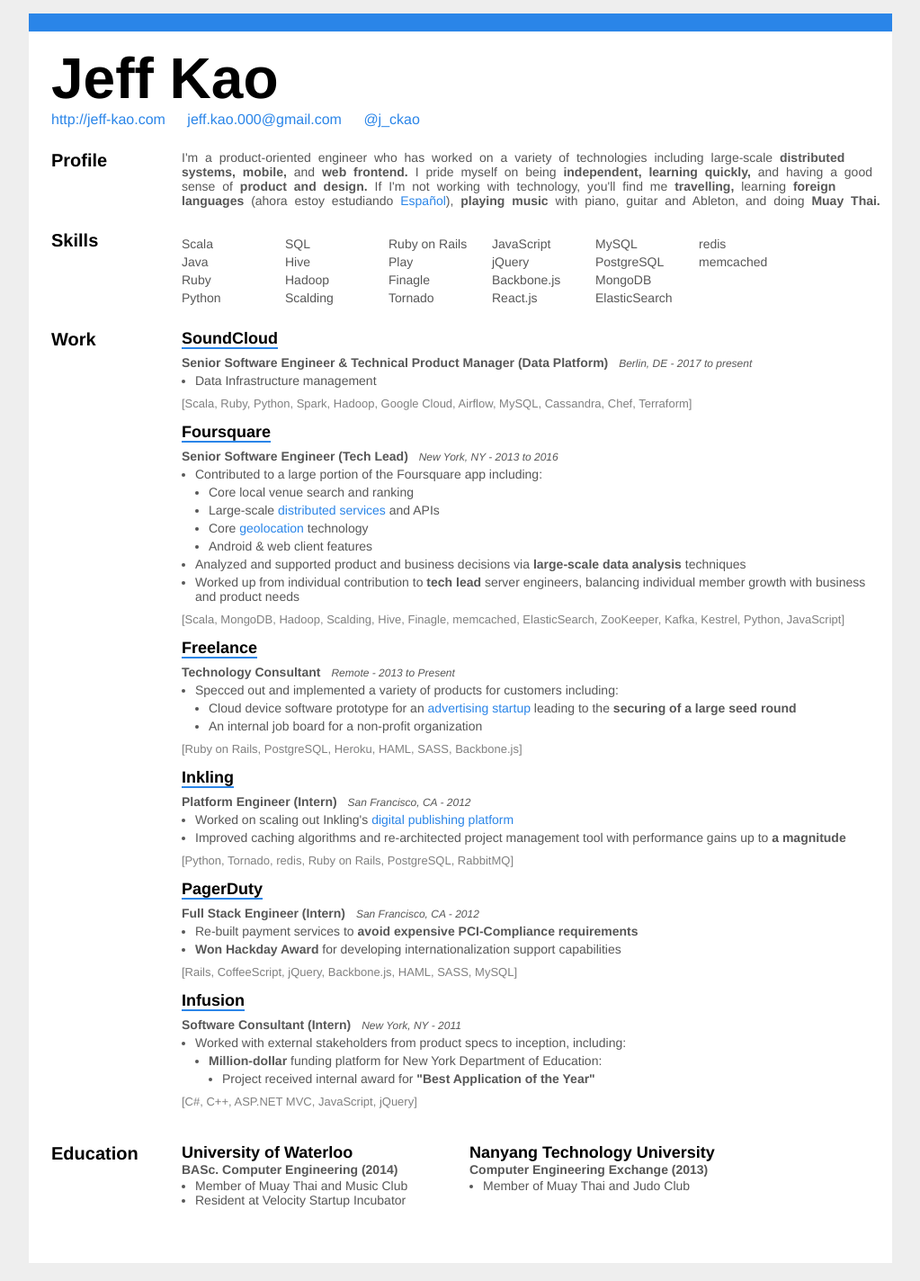
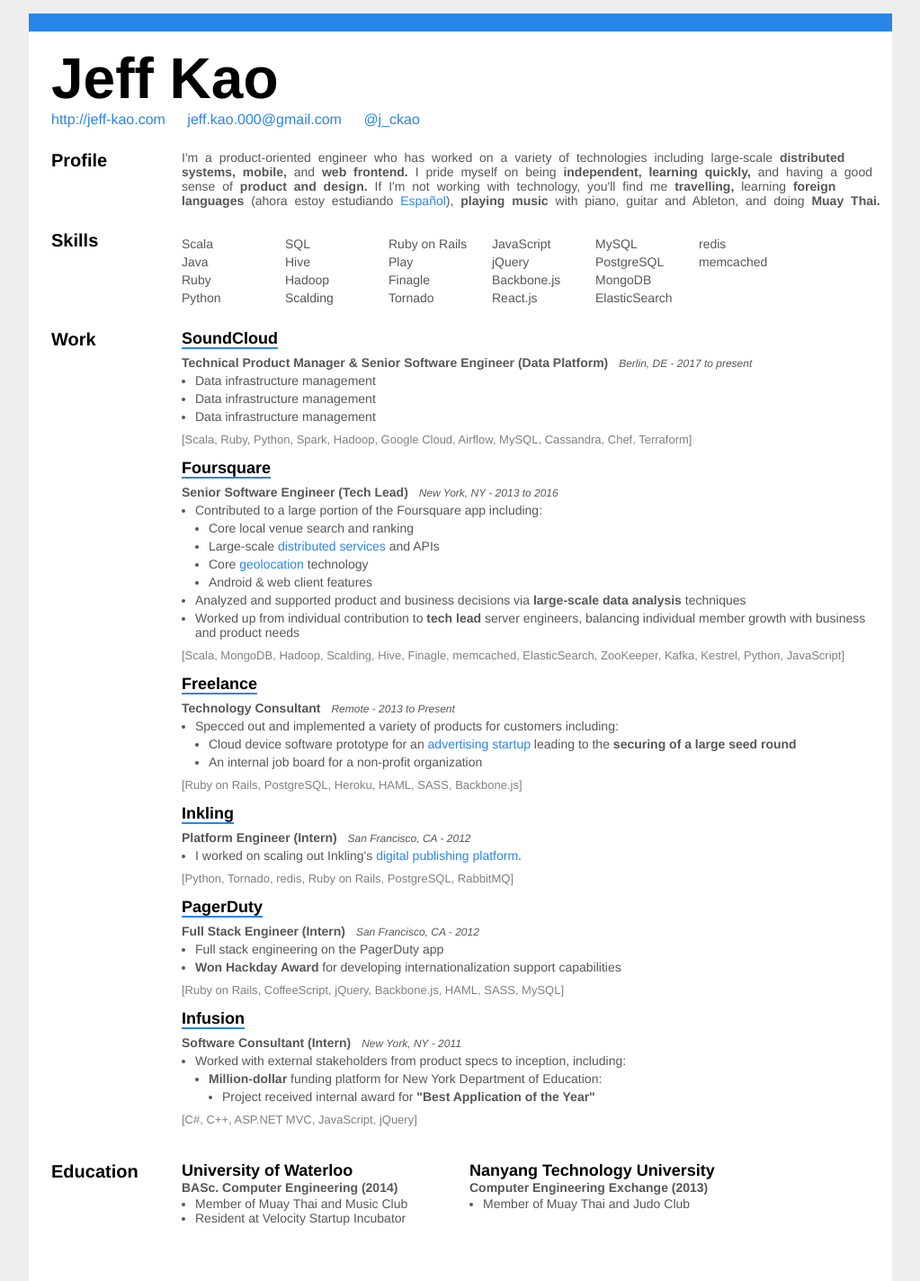
Before and after one commit to jkao/jkao.github.io, a Jekyll site: the page resume.html, which Jekyll copies as it is, in a window 1280 px wide. Shown: the whole page at 90% size, without its empty margins (128-1151 px from the left). Built offline with Jekyll 4.4.1, drawn with Linux system fonts in a browser that asks for light colours.

Commit message:
Switch hierarchy

```diff
--- a/resume.html
+++ b/resume.html
@@ -271,14 +271,16 @@
               </h5>
             </div>
             <div class='grid_10 alpha job-role'>
-              <strong>Senior Software Engineer & Technical Product Manager (Data Platform)</strong>
+              <strong>Technical Product Manager & Senior Software Engineer (Data Platform)</strong>
               <span class='job-meta location-date'>
                 <em>Berlin, DE - 2017 to present</em>
               </span>
             </div>
             <div class='grid_10 alpha job-desc'>
               <ul>
-                <li>Data Infrastructure management</li>
+                <li>Data infrastructure management</li>
+                <li>Data infrastructure management</li>
+                <li>Data infrastructure management</li>
               </ul>
             </div>
             <div class='grid_10 alpha job-skills'>
@@ -381,13 +383,8 @@
             <div class='grid_10 alpha job-desc'>
               <ul>
                 <li>
-                  Worked on scaling out Inkling's
-                  <a href='https://inkling.com/habitat' target='_blank'>digital publishing platform</a>
-                </li>
-                <li>
-                  Improved caching algorithms and re-architected project management tool
-                  with performance gains up to
-                  <strong>a magnitude</strong>
+                  I worked on scaling out Inkling's
+                  <a href='https://inkling.com/habitat' target='_blank'>digital publishing platform</a>.
                 </li>
               </ul>
             </div>
@@ -412,8 +409,7 @@
             <div class='grid_10 alpha job-desc'>
               <ul>
                 <li>
-                  Re-built payment services to
-                  <strong>avoid expensive PCI-Compliance requirements</strong>
+                  Full stack engineering on the PagerDuty app
                 </li>
                 <li>
                   <strong>Won Hackday Award</strong>
@@ -422,7 +418,7 @@
               </ul>
             </div>
             <div class='grid_10 alpha job-skills'>
-              [Rails, CoffeeScript, jQuery, Backbone.js, HAML, SASS, MySQL]
+              [Ruby on Rails, CoffeeScript, jQuery, Backbone.js, HAML, SASS, MySQL]
             </div>
           </div>
 
```
